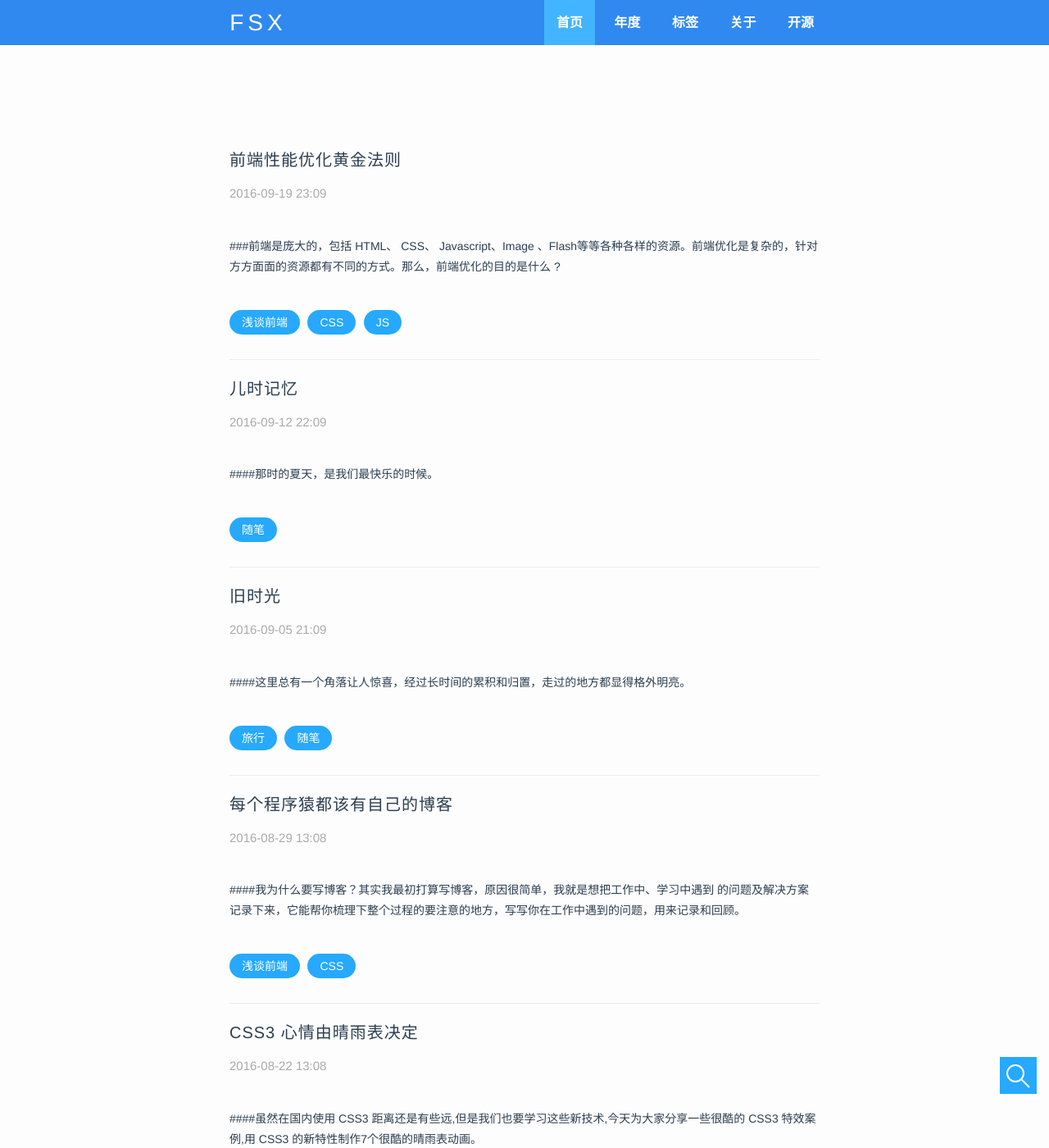
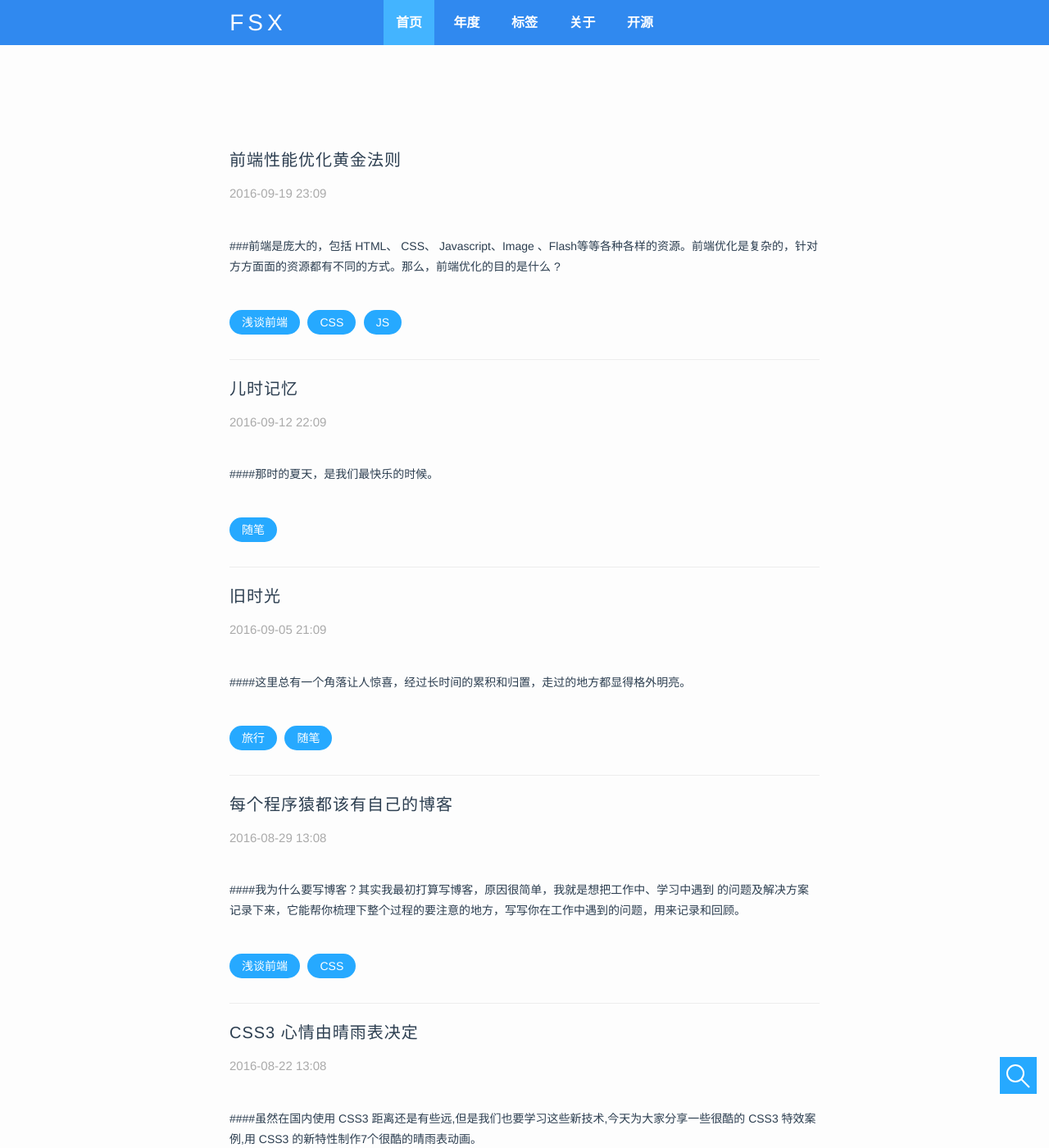
Before and after one commit to xtd420/Haonancx.github.io, a Jekyll site: the page built from index.html, in a window 1280 px wide and 1400 px high. Shown: the whole window at 82% size. Built offline with Jekyll 4.4.1, drawn with Linux system fonts in a browser that asks for light colours; nearby versions of some CDN libraries; Markdown is read by kramdown in place of the engine named in the settings; the list of posts is cut into pages by our own code; comment, search, counter and statistics services are not loaded.

Commit message:
导航调整

```diff
--- a/_sass/_layout.scss
+++ b/_sass/_layout.scss
@@ -23,15 +23,16 @@ text-decoration: none;
 max-width: 740px;
 margin: 0 auto;
 height: 55px;
+position: relative;
 }
 .MainIndex {
 font-size: 28px;
 text-align: center;
 letter-spacing: 5px;
-float: left;
+position: absolute;
 width: 90px;
+left: 0;
 font-weight: 500;
-position:relative;
 }
 .MainIndex a {
 font-family:inherit;
@@ -67,10 +68,12 @@ margin-top: 4px;
 font-size: 16px;
 margin: 0 auto;
 text-align: center;
-float: right;
 height: 55px;
-display:none;
+position: absolute;
+display: none;
 font-weight: 600;
+right: 0;
+width: 100%;
 }
 .nav li {
 display: inline-block;
```
